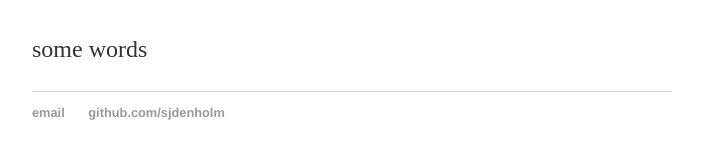
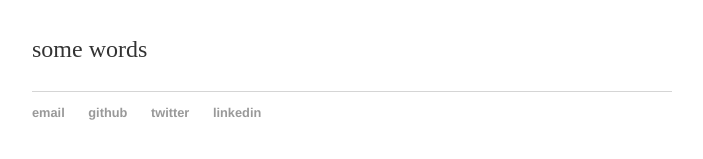
Before and after one commit to sjdenholm/sjdenholm.github.io, a Jekyll site: the page built from index.html, in a window 1280 px wide. Shown: the part 164-323 px from the top of the page, without its empty margins (288-991 px from the left). Built offline with Jekyll 4.4.1, drawn with Linux system fonts in a browser that asks for light colours.

Commit message:
Update default.html

```diff
--- a/_layouts/default.html
+++ b/_layouts/default.html
@@ -22,7 +22,9 @@
 			<footer>
 	    		<ul>
 	        		<li><a href="mailto:@gmail.com">email</a></li>
-	        		<li><a href="https://github.com/sjdenholm">github.com/sjdenholm</a></li>
+	        		<li><a href="https://github.com/sjdenholm">github</a></li>
+	        		<li><a href="https://twitter.com/scottdenholm">twitter</a></li>
+	        		<li><a href="https://uk.linkedin.com/in/scott-denholm-89b006b9">linkedin</a></li>
 				</ul>
 			</footer>
 		</body>
```
